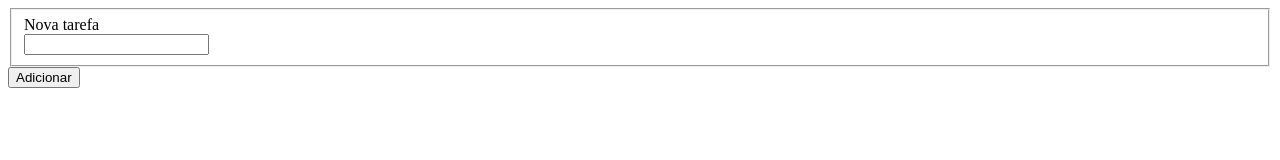
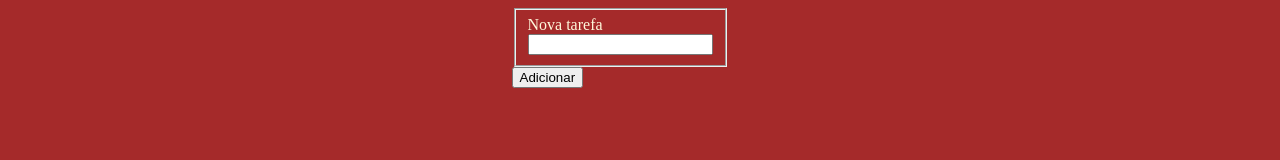
Before and after one commit to William-Daniel-Dias/todo-list, a plain HTML site: page index.html in a window 1280 px wide. Drawn offline with Linux system fonts and the light colour scheme.

Commit message:
incluindo o css

```diff
--- a/index.html
+++ b/index.html
@@ -4,6 +4,7 @@
 <head>
     <meta charset="UTF-8" />
     <meta name="viewport" content="width=device-width, initial-scale=1.0" />
+    <link rel="stylesheet" href="style.css">
     <title>Lista de Tarefas com JS</title>
 </head>
 
--- /dev/null
+++ b/style.css
@@ -0,0 +1,7 @@
+body{
+    background-color: brown;
+    color: cornsilk;
+    display: flex;
+    justify-content: center;
+    align-items: center;
+}
```
Also changed, not shown: script.js (+0 -17 lines).
